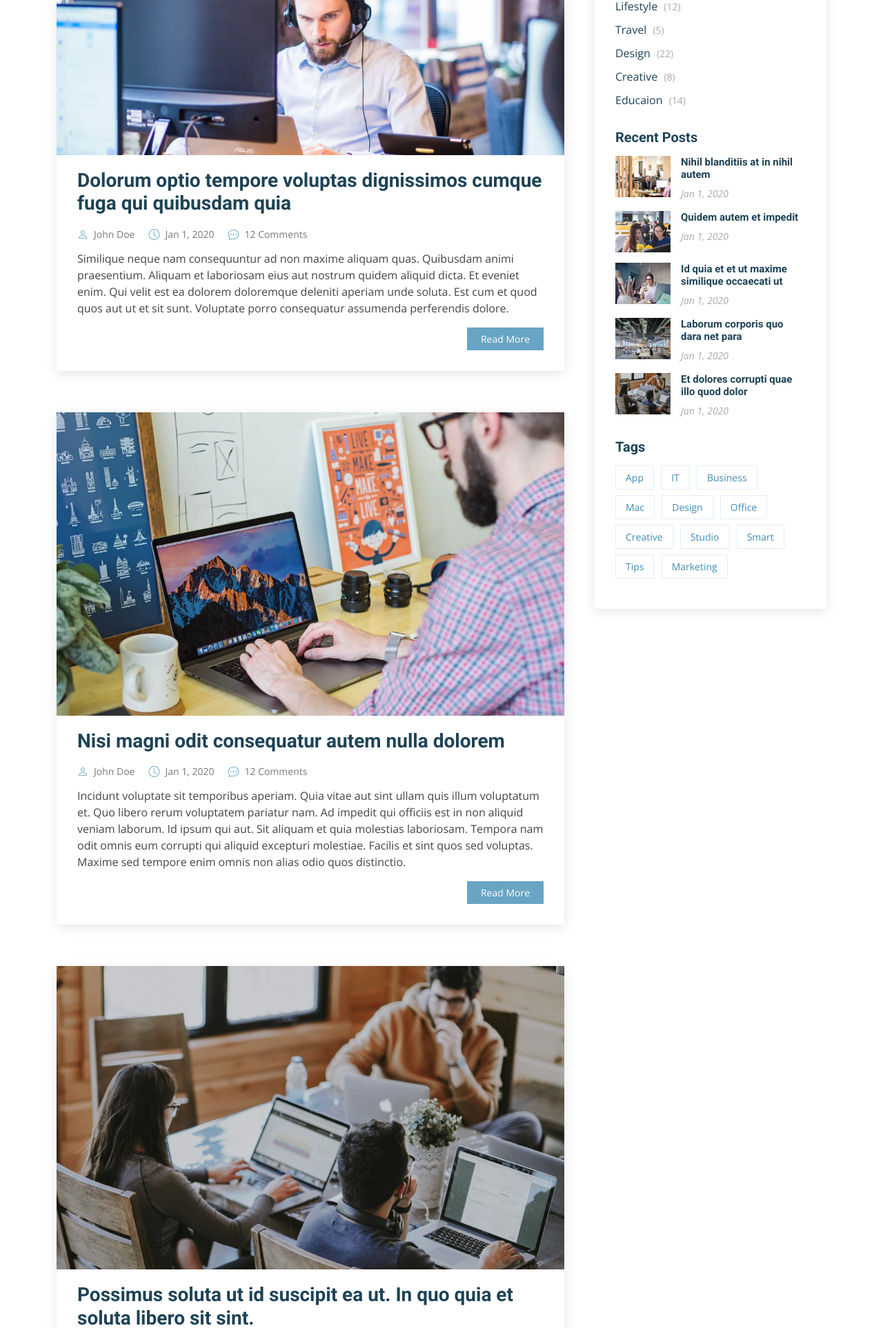
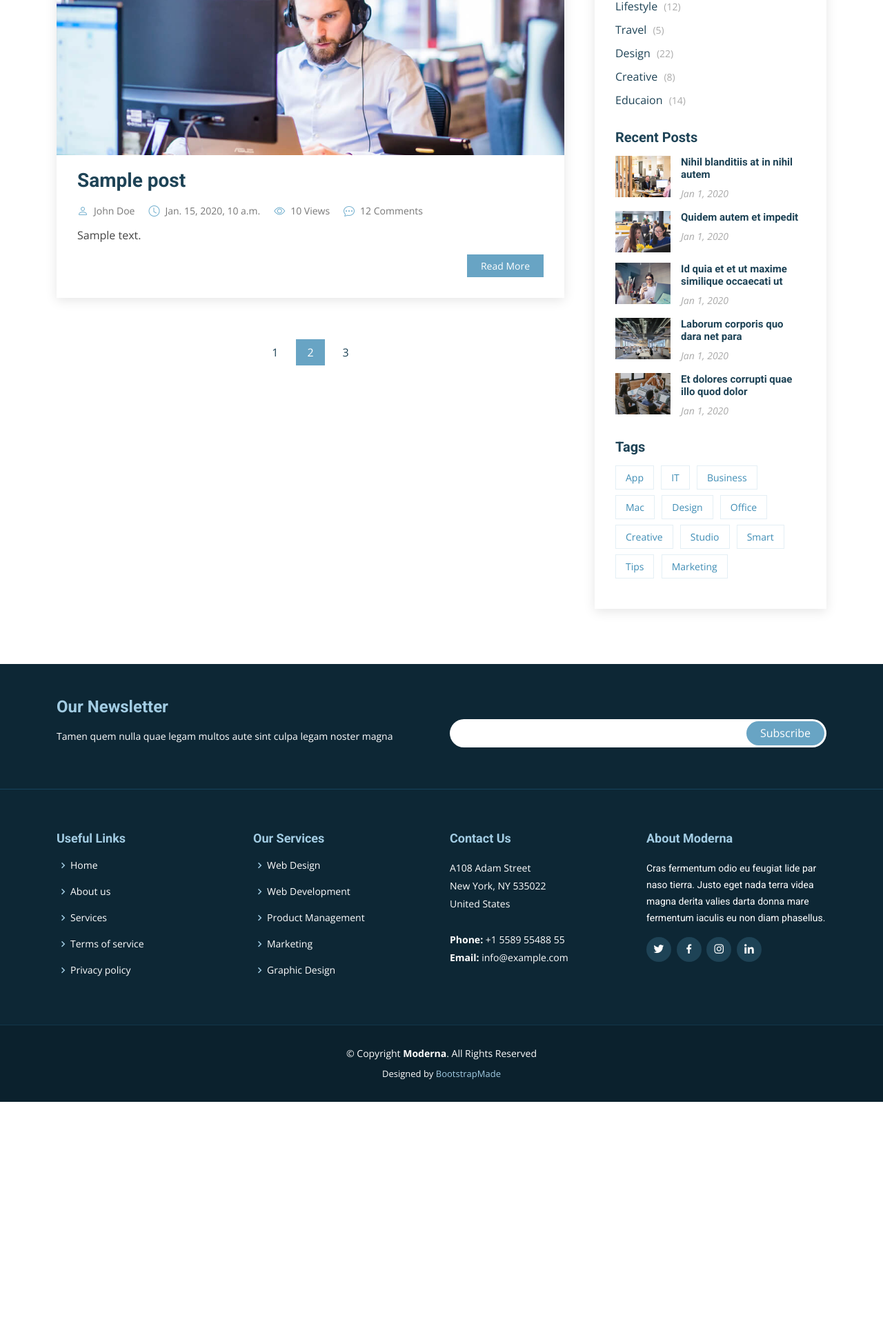
Before and after one commit to R3Z44/Modern, a Django app: page /blog/ in a window 1280 px wide. Shown: the part 1127-3053 px from the top of the page at 69% size. After the commit the page ends 2725 px from the top, so only its background shows below. Run offline with Django 4.2, Linux system fonts and the light colour scheme; tables that the repository leaves empty hold one stand-in row (values such as "Sample post"); some libraries are stand-ins or nearby versions.

Commit message:
Blog page created
Blog page created. Posts from db integrated in template.

```diff
--- a/blog/views.py
+++ b/blog/views.py
@@ -1,10 +1,13 @@
 from django.shortcuts import render
+from blog.models import Post
 
 # Create your views here.
 
 
 def blog_view(request):
-    return render(request, 'blog/blog.html')
+    posts = Post.objects.all().filter(status=1)
+    context = {'posts': posts}
+    return render(request, 'blog/blog.html', context)
 
 
 def blog_single(request):
--- a/templates/blog/blog.html
+++ b/templates/blog/blog.html
@@ -25,7 +25,7 @@
         <div class="row">
 
           <div class="col-lg-8 entries">
-
+            {% for post in posts %}
             <article class="entry">
 
               <div class="entry-img">
@@ -33,21 +33,21 @@
               </div>
 
               <h2 class="entry-title">
-                <a href="{% url 'blog:blog-single' %}">Dolorum optio tempore voluptas dignissimos cumque fuga qui quibusdam quia</a>
+                <a href="{% url 'blog:blog-single' %}">{{post.title}}</a>
               </h2>
 
               <div class="entry-meta">
                 <ul>
                   <li class="d-flex align-items-center"><i class="bi bi-person"></i> <a href="{% url 'blog:blog-single' %}">John Doe</a></li>
-                  <li class="d-flex align-items-center"><i class="bi bi-clock"></i> <a href="{% url 'blog:blog-single' %}"><time datetime="2020-01-01">Jan 1, 2020</time></a></li>
+                  <li class="d-flex align-items-center"><i class="bi bi-clock"></i> <a href="{% url 'blog:blog-single' %}"><time datetime="2020-01-01">{{post.published_date}}</time></a></li>
+                  <li class="d-flex align-items-center"><i class="bi bi-eye"></i> <a href="{% url 'blog:blog-single' %}"><time datetime="2020-01-01">{{post.counted_views}} Views</time></a></li>
                   <li class="d-flex align-items-center"><i class="bi bi-chat-dots"></i> <a href="{% url 'blog:blog-single' %}">12 Comments</a></li>
                 </ul>
               </div>
 
               <div class="entry-content">
                 <p>
-                  Similique neque nam consequuntur ad non maxime aliquam quas. Quibusdam animi praesentium. Aliquam et laboriosam eius aut nostrum quidem aliquid dicta.
-                  Et eveniet enim. Qui velit est ea dolorem doloremque deleniti aperiam unde soluta. Est cum et quod quos aut ut et sit sunt. Voluptate porro consequatur assumenda perferendis dolore.
+                  {{post.content}}
                 </p>
                 <div class="read-more">
                   <a href="{% url 'blog:blog-single' %}">Read More</a>
@@ -55,97 +55,7 @@
               </div>
 
             </article><!-- End blog entry -->
-
-            <article class="entry">
-
-              <div class="entry-img">
-                <img src="{% static 'assets/img/blog/blog-2.jpg' %}" alt="" class="img-fluid">
-              </div>
-
-              <h2 class="entry-title">
-                <a href="{% url 'blog:blog-single' %}">Nisi magni odit consequatur autem nulla dolorem</a>
-              </h2>
-
-              <div class="entry-meta">
-                <ul>
-                  <li class="d-flex align-items-center"><i class="bi bi-person"></i> <a href="{% url 'blog:blog-single' %}">John Doe</a></li>
-                  <li class="d-flex align-items-center"><i class="bi bi-clock"></i> <a href="{% url 'blog:blog-single' %}"><time datetime="2020-01-01">Jan 1, 2020</time></a></li>
-                  <li class="d-flex align-items-center"><i class="bi bi-chat-dots"></i> <a href="{% url 'blog:blog-single' %}">12 Comments</a></li>
-                </ul>
-              </div>
-
-              <div class="entry-content">
-                <p>
-                  Incidunt voluptate sit temporibus aperiam. Quia vitae aut sint ullam quis illum voluptatum et. Quo libero rerum voluptatem pariatur nam.
-                  Ad impedit qui officiis est in non aliquid veniam laborum. Id ipsum qui aut. Sit aliquam et quia molestias laboriosam. Tempora nam odit omnis eum corrupti qui aliquid excepturi molestiae. Facilis et sint quos sed voluptas. Maxime sed tempore enim omnis non alias odio quos distinctio.
-                </p>
-                <div class="read-more">
-                  <a href="{% url 'blog:blog-single' %}">Read More</a>
-                </div>
-              </div>
-
-            </article><!-- End blog entry -->
-
-            <article class="entry">
-
-              <div class="entry-img">
-                <img src="{% static 'assets/img/blog/blog-3.jpg' %}" alt="" class="img-fluid">
-              </div>
-
-              <h2 class="entry-title">
-                <a href="{% url 'blog:blog-single' %}">Possimus soluta ut id suscipit ea ut. In quo quia et soluta libero sit sint.</a>
-              </h2>
-
-              <div class="entry-meta">
-                <ul>
-                  <li class="d-flex align-items-center"><i class="bi bi-person"></i> <a href="{% url 'blog:blog-single' %}">John Doe</a></li>
-                  <li class="d-flex align-items-center"><i class="bi bi-clock"></i> <a href="{% url 'blog:blog-single' %}"><time datetime="2020-01-01">Jan 1, 2020</time></a></li>
-                  <li class="d-flex align-items-center"><i class="bi bi-chat-dots"></i> <a href="{% url 'blog:blog-single' %}">12 Comments</a></li>
-                </ul>
-              </div>
-
-              <div class="entry-content">
-                <p>
-                  Aut iste neque ut illum qui perspiciatis similique recusandae non. Fugit autem dolorem labore omnis et. Eum temporibus fugiat voluptate enim tenetur sunt omnis.
-                  Doloremque est saepe laborum aut. Ipsa cupiditate ex harum at recusandae nesciunt. Ut dolores velit.
-                </p>
-                <div class="read-more">
-                  <a href="{% url 'blog:blog-single' %}">Read More</a>
-                </div>
-              </div>
-
-            </article><!-- End blog entry -->
-
-            <article class="entry">
-
-              <div class="entry-img">
-                <img src="{% static 'assets/img/blog/blog-4.jpg' %}" alt="" class="img-fluid">
-              </div>
-
-              <h2 class="entry-title">
-                <a href="{% url 'blog:blog-single' %}">Non rem rerum nam cum quo minus. Dolor distinctio deleniti explicabo eius exercitationem.</a>
-              </h2>
-
-              <div class="entry-meta">
-                <ul>
-                  <li class="d-flex align-items-center"><i class="bi bi-person"></i> <a href="{% url 'blog:blog-single' %}">John Doe</a></li>
-                  <li class="d-flex align-items-center"><i class="bi bi-clock"></i> <a href="{% url 'blog:blog-single' %}"><time datetime="2020-01-01">Jan 1, 2020</time></a></li>
-                  <li class="d-flex align-items-center"><i class="bi bi-chat-dots"></i> <a href="{% url 'blog:blog-single' %}">12 Comments</a></li>
-                </ul>
-              </div>
-
-              <div class="entry-content">
-                <p>
-                  Aspernatur rerum perferendis et sint. Voluptates cupiditate voluptas atque quae. Rem veritatis rerum enim et autem. Saepe atque cum eligendi eaque iste omnis a qui.
-                  Quia sed sunt. Ea asperiores expedita et et delectus voluptates rerum. Id saepe ut itaque quod qui voluptas nobis porro rerum. Quam quia nesciunt qui aut est non omnis. Inventore occaecati et quaerat magni itaque nam voluptas. Voluptatem ducimus sint id earum ut nesciunt sed corrupti nemo.
-                </p>
-                <div class="read-more">
-                  <a href="{% url 'blog:blog-single' %}">Read More</a>
-                </div>
-              </div>
-
-            </article><!-- End blog entry -->
-
+            {% endfor %}
             <div class="blog-pagination">
               <ul class="justify-content-center">
                 <li><a href="#">1</a></li>
```
